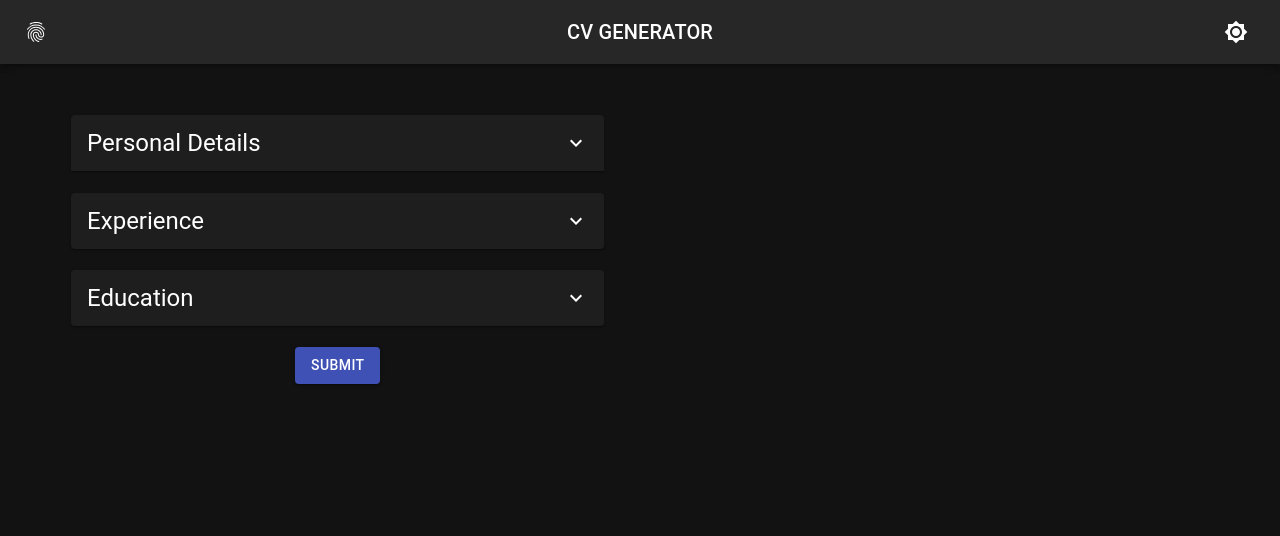
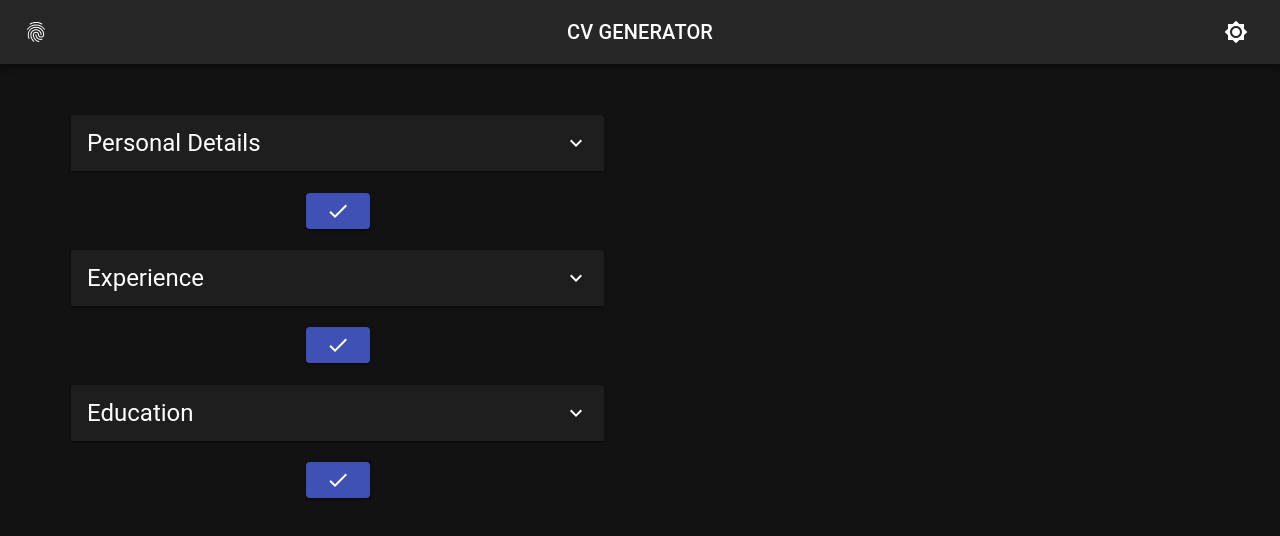
Before and after one commit to Tipu1996/CV-Generator, a React (Vite) app: page / in a window 1280 px wide. Shown: the top 536 px of the page. Built offline with nearby package versions, Linux system fonts and the light colour scheme.

Commit message:
sending up states (from each component individually) has been implemented

```diff
--- a/src/components/Body.jsx
+++ b/src/components/Body.jsx
@@ -1,15 +1,28 @@
 import { Grid } from "@mui/material";
 import DataEntry from "./DataEntry";
+import { useState } from "react";
+// import Submit from "./Submit";
 
 const Body = () => {
-	const handleDataSubmission = (data) => {
-		// Do something with the data, e.g., set it in the state or call a function
+	const [formData, setFormData] = useState({
+		personalInfo: {},
+		experience: {},
+		education: {},
+	});
+
+	const pushStatesUp = (data, category) => {
+		setFormData((prevData) => ({
+			...prevData,
+			[category]: data,
+		}));
 	};
+	console.log(formData);
 
 	return (
 		<Grid container justifyContent={"space-evenly"}>
 			<Grid item xs={10} md={5} textAlign={"center"} marginTop={"4%"}>
-				<DataEntry />
+				<DataEntry pushStatesUp={pushStatesUp} />
+				{/* <Submit /> */}
 			</Grid>
 			<Grid item xs={10} md={5} textAlign={"center"}>
 				{/* Add the CV Page here */}
--- a/src/components/DataEntry.jsx
+++ b/src/components/DataEntry.jsx
@@ -1,18 +1,13 @@
 import PersonalInfo from "./PersonalInfo";
 import Education from "./Education";
 import Experience from "./Experience";
-import Submit from "./Submit";
-import { Box } from "@mui/material";
 
-const DataEntry = () => {
+const DataEntry = ({ pushStatesUp }) => {
 	return (
 		<>
-			<PersonalInfo />
-			<Experience />
-			<Education />
-			<Box fontStyle={{ marginTop: "4%" }}>
-				<Submit />
-			</Box>
+			<PersonalInfo pushStatesUp={pushStatesUp} />
+			<Experience pushStatesUp={pushStatesUp} />
+			<Education pushStatesUp={pushStatesUp} />
 		</>
 	);
 };
--- a/src/components/Education.jsx
+++ b/src/components/Education.jsx
@@ -1,6 +1,7 @@
 import { Box } from "@mui/material";
 import ExpandField from "./ExpandField";
 import { useState } from "react";
+import Submit from "./Submit";
 
 const requiredInfo = [
 	{
@@ -36,7 +37,7 @@ const requiredInfo = [
 	},
 ];
 
-const Education = () => {
+const Education = ({ pushStatesUp }) => {
 	const [education, setEducation] = useState({
 		school: null,
 		city: null,
@@ -66,7 +67,12 @@ const Education = () => {
 			[fieldName]: value,
 		}));
 	};
-	console.log(education);
+	// console.log(education);
+
+	const sendUp = () => {
+		pushStatesUp(education, "education");
+	};
+
 	return (
 		<Box fontStyle={{ marginTop: "4%" }}>
 			<ExpandField
@@ -74,6 +80,7 @@ const Education = () => {
 				requiredInfo={requiredInfo}
 				handleChange={handleChange}
 			/>
+			<Submit sendUp={sendUp} />
 		</Box>
 	);
 };
--- a/src/components/Experience.jsx
+++ b/src/components/Experience.jsx
@@ -1,6 +1,7 @@
 import { Box } from "@mui/material";
 import ExpandField from "./ExpandField";
 import { useState } from "react";
+import Submit from "./Submit";
 
 const requiredInfo = [
 	{
@@ -30,7 +31,7 @@ const requiredInfo = [
 	},
 ];
 
-const Experience = () => {
+const Experience = ({pushStatesUp}) => {
 	const [experience, setExperience] = useState({
 		position: null,
 		company: null,
@@ -59,7 +60,11 @@ const Experience = () => {
 		}));
 	};
 
-	console.log(experience);
+	const sendUp = () => {
+		pushStatesUp(experience, "experience");
+	};
+
+	// console.log(experience);
 	return (
 		<Box fontStyle={{ marginTop: "4%" }}>
 			<ExpandField
@@ -67,6 +72,7 @@ const Experience = () => {
 				requiredInfo={requiredInfo}
 				handleChange={handleChange}
 			/>
+			<Submit sendUp={sendUp} />
 		</Box>
 	);
 };
--- a/src/components/PersonalInfo.jsx
+++ b/src/components/PersonalInfo.jsx
@@ -1,5 +1,6 @@
 import { useState } from "react";
 import ExpandField from "./ExpandField";
+import Submit from "./Submit";
 
 const requiredInfo = [
 	{
@@ -44,7 +45,7 @@ const requiredInfo = [
 	},
 ];
 
-const PersonalInfo = () => {
+const PersonalInfo = ({pushStatesUp}) => {
 	const [personalInfo, setPersonalInfo] = useState({
 		firstName: null,
 		lastName: null,
@@ -62,7 +63,10 @@ const PersonalInfo = () => {
 			[fieldName]: value,
 		}));
 	};
-	console.log(personalInfo);
+	// console.log(personalInfo);
+	const sendUp = () => {
+		pushStatesUp(personalInfo, "personalInfo");
+	};
 
 	return (
 		<>
@@ -71,6 +75,7 @@ const PersonalInfo = () => {
 				requiredInfo={requiredInfo}
 				handleChange={handleChange}
 			/>
+			<Submit sendUp={sendUp} />
 		</>
 	);
 };
--- a/src/components/Submit.jsx
+++ b/src/components/Submit.jsx
@@ -1,6 +1,18 @@
 import { Button } from "@mui/material";
+import { Box } from "@mui/material";
+import DoneIcon from "@mui/icons-material/Done";
 
-const Submit = () => {
-	return <Button variant="contained">Submit</Button>;
+const Submit = ({ sendUp }) => {
+	return (
+		<Box fontStyle={{ marginTop: "4%" }}>
+			<Button
+				variant="contained"
+				onClick={() => {
+					sendUp();
+				}}>
+				<DoneIcon />
+			</Button>
+		</Box>
+	);
 };
 export default Submit;
```
